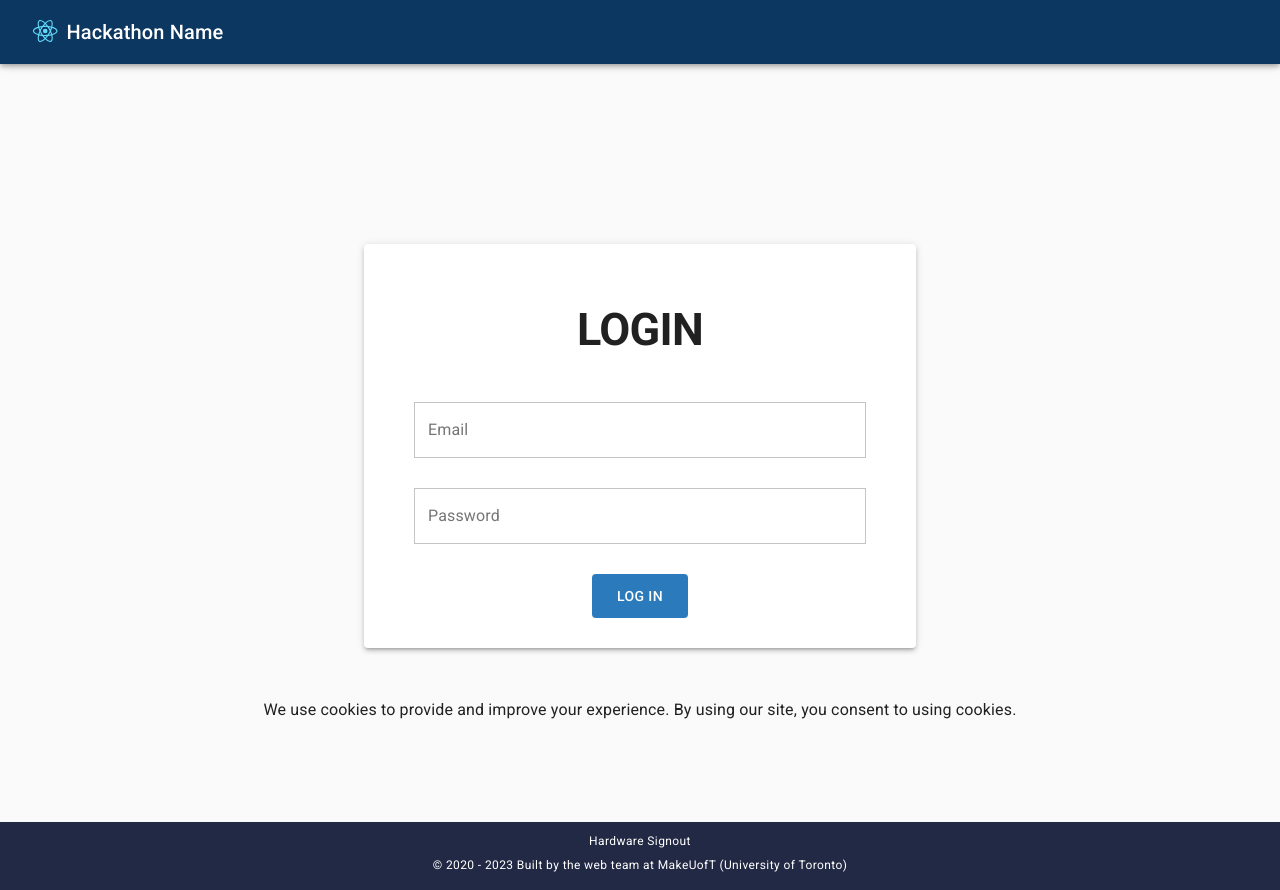
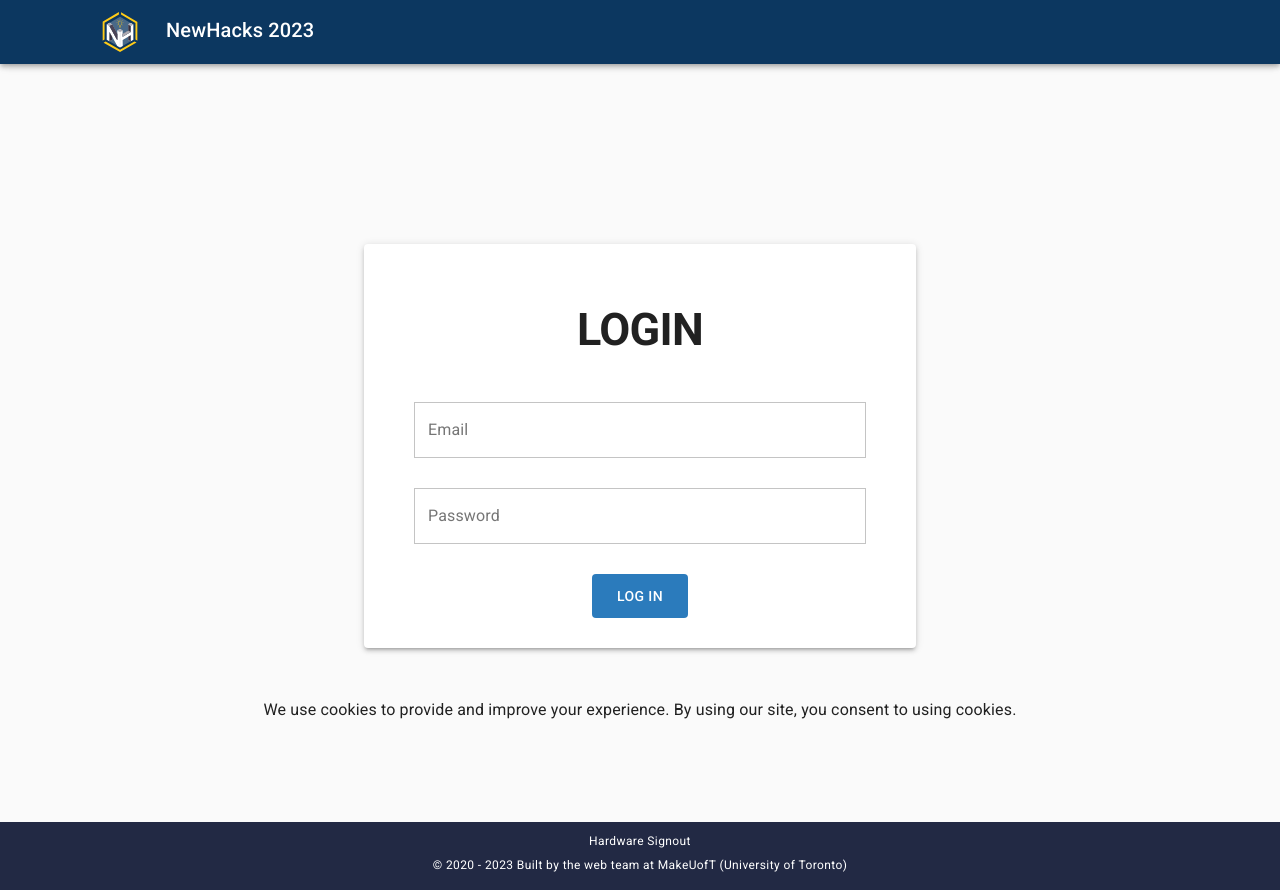
Before and after one commit to ieeeuoft/newhacks-site-2023, a React (Create React App) app in the folder hackathon_site/dashboard/frontend/: page /login in a window 1280 px wide. Built offline with nearby package versions, Linux system fonts and the light colour scheme; no server answers.

Commit message:
add HSS styling

```diff
--- a/hackathon_site/dashboard/frontend/public/index.html
+++ b/hackathon_site/dashboard/frontend/public/index.html
@@ -25,7 +25,7 @@
     <link rel="stylesheet" type="text/css" charset="UTF-8" href="https://cdnjs.cloudflare.com/ajax/libs/slick-carousel/1.6.0/slick.min.css" />
     <link rel="stylesheet" type="text/css" href="https://cdnjs.cloudflare.com/ajax/libs/slick-carousel/1.6.0/slick-theme.min.css" />
 
-    <title>Hardware Dashboard</title>
+    <title>NewHacks 2023 HSS</title>
   </head>
   <body>
     <noscript>You need to enable JavaScript to run this app.</noscript>
--- a/hackathon_site/dashboard/frontend/src/components/acknowledgement/UserAcceptanceStatus/UserAcceptanceStatus.tsx
+++ b/hackathon_site/dashboard/frontend/src/components/acknowledgement/UserAcceptanceStatus/UserAcceptanceStatus.tsx
@@ -1,13 +1,13 @@
 import React, { ReactElement } from "react";
 import { Box, Button, Divider, Grid, Link, Typography } from "@material-ui/core";
 import AlertBox from "components/general/AlertBox/AlertBox";
-import { hackathonName } from "constants.js";
+import { hackathonName, server_url } from "constants.js";
 
 export const UserAcceptanceMessage = ({
     status,
     handleGetStarted,
 }: {
-    status: "Accepted" | "Waitlisted" | "Rejected" | "Incomplete";
+    status: "Accepted" | "Waitlisted" | "Rejected" | "Incomplete" | "NotStarted";
     handleGetStarted(): any;
 }) => {
     const ACCEPTANCE_MESSAGES: {
@@ -50,9 +50,7 @@ export const UserAcceptanceMessage = ({
             actionMessage: (
                 <Typography variant="h2" align="center">
                     Keep an eye out for your application status changes on your{" "}
-                    <Link href={`${process.env.REACT_APP_DEV_SERVER_URL}/dashboard/`}>
-                        Dashboard
-                    </Link>
+                    <Link href={`${server_url}/dashboard/`}>Dashboard</Link>
                 </Typography>
             ),
         },
@@ -63,9 +61,7 @@ export const UserAcceptanceMessage = ({
                 <Typography variant="h2" align="center">
                     We still encourage you to apply for {hackathonName} next year! Keep
                     an eye out for your application status changes on your{" "}
-                    <Link href={`${process.env.REACT_APP_DEV_SERVER_URL}/dashboard/`}>
-                        Dashboard
-                    </Link>
+                    <Link href={`${server_url}/dashboard/`}>Dashboard</Link>
                 </Typography>
             ),
         },
@@ -75,16 +71,21 @@ export const UserAcceptanceMessage = ({
             actionMessage: (
                 <Typography variant="h2" align="center">
                     Please finish your application{" "}
-                    <Link
-                        href={`${process.env.REACT_APP_DEV_SERVER_URL}/registration/application/`}
-                    >
-                        here
-                    </Link>{" "}
+                    <Link href={`${server_url}/registration/application/`}>here</Link>{" "}
                     and view your application status{" "}
-                    <Link href={`${process.env.REACT_APP_DEV_SERVER_URL}/dashboard/`}>
-                        here
-                    </Link>
-                    .
+                    <Link href={`${server_url}/dashboard/`}>here</Link>.
+                </Typography>
+            ),
+        },
+        NotStarted: {
+            title: `Hardware Signout Site is not open yet`,
+            alertColor: "info",
+            actionMessage: (
+                <Typography variant="h2" align="center">
+                    Please wait for further notice from us, See you soon! <br />
+                    <br />
+                    View your application status{" "}
+                    <Link href={`${server_url}/dashboard/`}>here</Link>.
                 </Typography>
             ),
         },
@@ -94,10 +95,12 @@ export const UserAcceptanceMessage = ({
             <Typography variant="h1">{ACCEPTANCE_MESSAGES[status].title}</Typography>
             <Grid container justifyContent="center">
                 <Grid item lg={4} md={4} sm={6} xs={12}>
-                    <AlertBox
-                        title={`Acceptance Status: ${status}`}
-                        type={ACCEPTANCE_MESSAGES[status].alertColor}
-                    />
+                    {status !== "NotStarted" && (
+                        <AlertBox
+                            title={`Acceptance Status: ${status}`}
+                            type={ACCEPTANCE_MESSAGES[status].alertColor}
+                        />
+                    )}
                 </Grid>
             </Grid>
             <Divider style={{ margin: "20px 0px" }} />
--- a/hackathon_site/dashboard/frontend/src/components/general/Header/Header.js
+++ b/hackathon_site/dashboard/frontend/src/components/general/Header/Header.js
@@ -20,10 +20,14 @@ const HackathonTitle = () => (
     <>
         <Logo
             className={styles.headerLogoImg}
-            alt="Hackathon logo"
+            alt="NewHacks logo"
             data-testid="headerLogo"
         />
-        <Typography variant="h6" data-testid="hackathonName">
+        <Typography
+            variant="h6"
+            data-testid="hackathonName"
+            className={styles.headerLogoTitle}
+        >
             {hackathonName}
         </Typography>
     </>
--- a/hackathon_site/dashboard/frontend/src/components/general/Header/Header.module.scss
+++ b/hackathon_site/dashboard/frontend/src/components/general/Header/Header.module.scss
@@ -20,7 +20,19 @@
     &Logo {
         display: flex;
         &Img {
-            height: 30px;
+            height: 40px;
+
+            @include responsive(sm-down) {
+                height: 30px;
+                margin-top: 3px;
+            }
+        }
+        &Title {
+            margin: 2px 0 0 -50px;
+
+            @include responsive(sm-down) {
+                margin-left: -65px;
+            }
         }
     }
 
--- a/hackathon_site/dashboard/frontend/src/constants.js
+++ b/hackathon_site/dashboard/frontend/src/constants.js
@@ -1,8 +1,8 @@
-export const hackathonName = "Hackathon Name";
+export const hackathonName = "NewHacks 2023";
 export const adminGroup = "Hardware Site Admins";
 export const minTeamSize = 2;
 export const maxTeamSize = 4;
 export const hardwareSignOutStartDate = new Date(2020, 9, 1, 23, 59);
-export const hardwareSignOutEndDate = new Date(2023, 9, 30, 11, 59);
+export const hardwareSignOutEndDate = new Date(2024, 9, 30, 11, 59);
 export const hssTestUserGroup = "HSS Test Users";
 export const server_url = "https://newhacks.ca";
--- a/hackathon_site/dashboard/frontend/src/pages/Acknowledgement/Acknowledgement.tsx
+++ b/hackathon_site/dashboard/frontend/src/pages/Acknowledgement/Acknowledgement.tsx
@@ -45,12 +45,15 @@ const Acknowledgement = () => {
     } = useSelector(createProfileSelector);
     const userDoesNotHaveRole = userType === "none";
     const [showAcknowledgements, setShowAcknowledgements] = useState(false);
+    const [signoutNotStarted, setSignoutNotStarted] = useState(false);
 
     useEffect(() => {
         const today = new Date();
         if (hardwareSignOutStartDate > today) {
+            setSignoutNotStarted(true);
             push("/404");
         } else if (userDoesNotHaveRole) {
+            setSignoutNotStarted(false);
             dispatch(fetchUserAcceptanceStatus());
         }
     }, [dispatch, userDoesNotHaveRole]);
@@ -73,6 +76,8 @@ const Acknowledgement = () => {
                             status={
                                 isTestUser
                                     ? "Accepted"
+                                    : signoutNotStarted
+                                    ? "NotStarted"
                                     : acceptanceUser?.review_status === "None" ||
                                       !acceptanceUser?.review_status
                                     ? "Incomplete"
@@ -115,14 +120,16 @@ const SuccessMessage = () => {
         <Grid container justifyContent="center">
             <Grid item lg={6} xs={12}>
                 <Card style={{ padding: "15px 5px" }}>
-                    <Typography style={{ fontSize: "25px" }} align="center">
-                        {`${user?.first_name
-                            .charAt(0)
-                            .toUpperCase()}${user?.first_name.substring(
-                            1
-                        )}, you're ready to get started. We've placed you in Team ${
-                            profile?.team
-                        } but you can leave and join another team anytime.`}
+                    <Typography
+                        style={{ fontSize: "25px", padding: "15px" }}
+                        align="center"
+                    >
+                        🎉 {user?.first_name.charAt(0).toUpperCase()}
+                        {user?.first_name.substring(1)}, you're ready to get started.
+                        <br />
+                        We've placed you in Team <strong>{profile?.team}</strong>
+                        <br />
+                        You can leave and join another team anytime.
                     </Typography>
                     <Box
                         style={{
```
Also changed, not shown: hackathon_site/dashboard/frontend/src/logo.svg, 1 other file (tests, documents, lock files or other folders).
